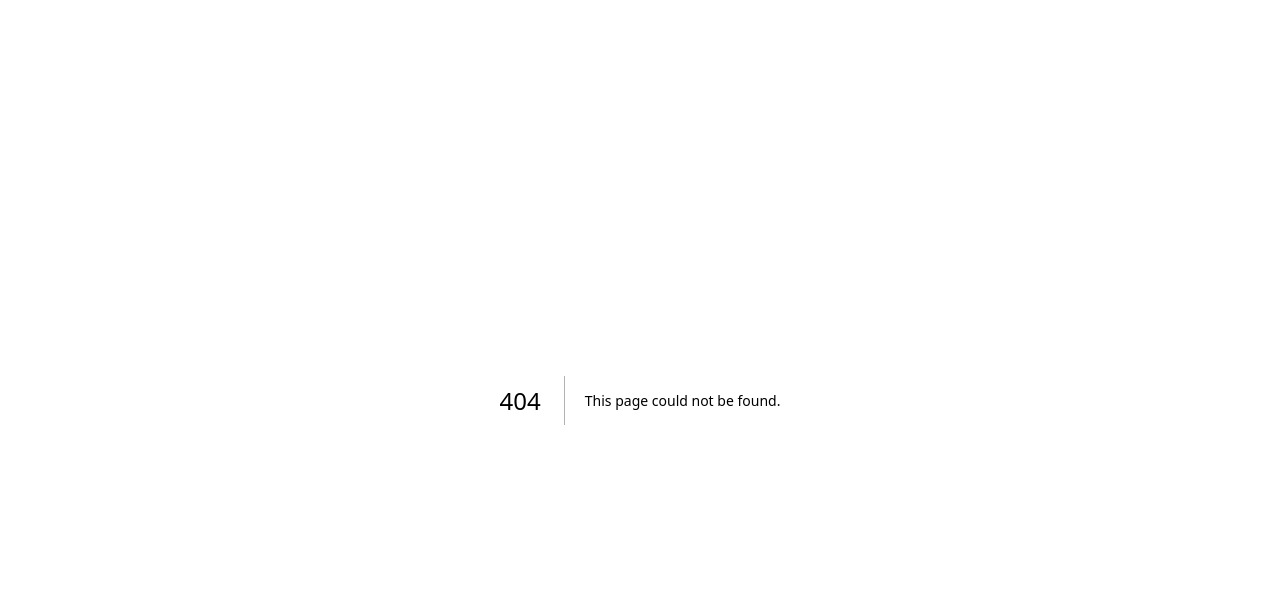
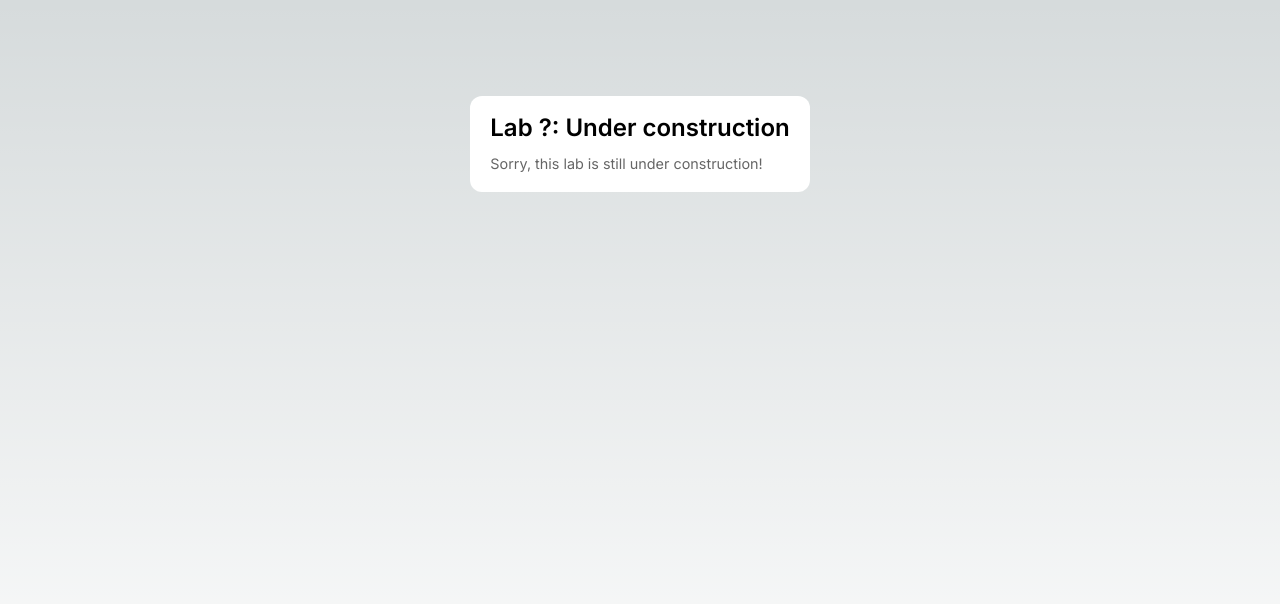
Before and after one commit to swres/info463-public, a Next.js app: page /lab4 in a window 1280 px wide. Before the commit this address had no page. Shown: the top 604 px of the page. Built offline with nearby package versions, Linux system fonts and the light colour scheme.

Commit message:
fixed up labs 2 and 3

```diff
--- a/app/lab2/page.tsx
+++ b/app/lab2/page.tsx
@@ -16,13 +16,13 @@ export default function Lab2() {
         <p>In this week's lab, you will be testing out Fitts' law for yourself. Your task is to do the following:</p>
         <ol>
           <li>Set up and conduct your own Fitts' law experiment. Take note of the pattern of results you get.</li>
-          <li>Modify the experiment in some way (e.g. make the range of sizes wider, change the alpha, use a different pointing device (e.g. a mouse vs. trackpad), etc).</li>
+          <li>Modify the experiment in some way (e.g. make the range of sizes wider, use a different pointing device (e.g. a mouse vs. trackpad), etc).</li>
         </ol>
         <br></br>
         <p>Once you've done that, answer the following questions:</p>
         <ol>
           <li>How robust is Fitt's law? That is, does it accurately predict the data you collected today?</li>
-          <li>What other variables did you change, and how (if at all) did it affect the results of the experiment?</li>
+          <li>What other variables did you change, and how (if at all) did it affect the results of the experiment? Why do you think that is?</li>
         </ol>
         <br></br>
         <p>To conduct the experiment, set up the parameters below, then click "begin experiment." You will alternate between clicking a
--- /dev/null
+++ b/app/lab4/page.tsx
@@ -0,0 +1,19 @@
+"use client";
+import styles from "../page.module.css";
+import Box from '@mui/material/Box';
+import TextField from '@mui/material/TextField';
+import Button from '@mui/material/Button';
+import { useState } from 'react';
+import Slider from '@mui/material/Slider';
+import { mkConfig, generateCsv, download } from "export-to-csv";
+
+export default function Lab1() {
+  return (
+    <main className={styles.main}>
+      <div className={styles.card}>
+        <h2>Lab ?: Under construction</h2>
+        <p>Sorry, this lab is still under construction!</p>
+      </div>
+    </main>
+  );
+}
```
Also changed, not shown: app/lab3/page.tsx (+5 -3 lines).
